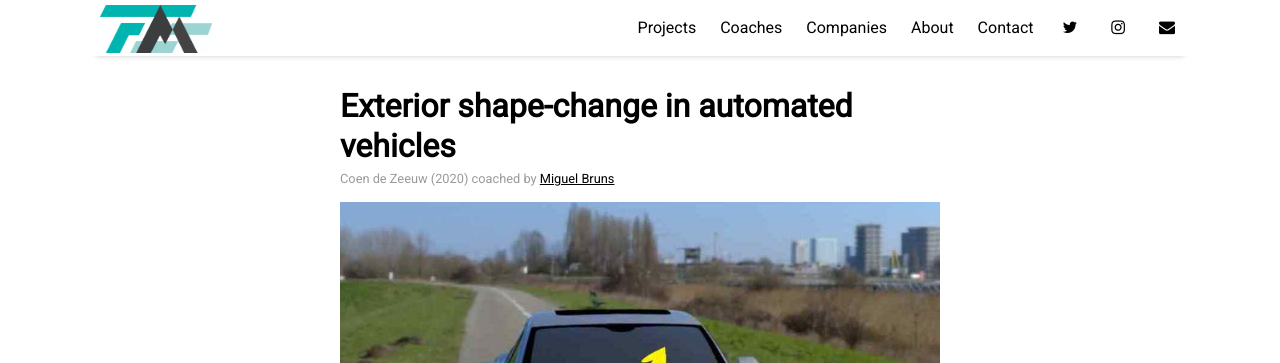
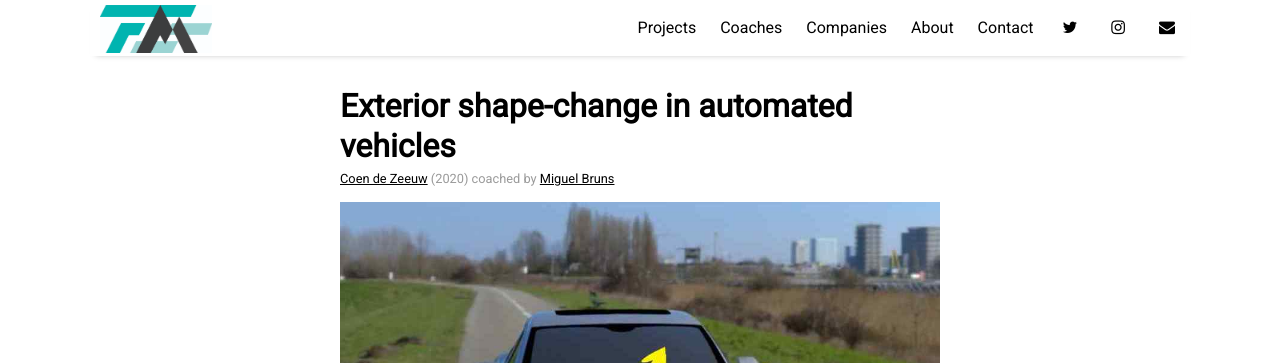
Before and after one commit to bazilinskyy/mobility-squad, a Jekyll site: the page built from _posts/2020-01-01-shapechange.md, in a window 1280 px wide and 900 px high. Shown: the top 363 px of the window. Built offline with Jekyll 4.4.1, drawn with Linux system fonts in a browser that asks for light colours; nearby versions of some CDN libraries; comment, search, counter and statistics services are not loaded; part of the change alters nothing that is shown.

```diff
--- a/_posts/2020-01-01-shapechange.md
+++ b/_posts/2020-01-01-shapechange.md
@@ -4,6 +4,7 @@ year: 2020
 title: "Exterior shape-change in automated vehicles"
 authors:
   - name: Coen de Zeeuw
+    website: https://www.linkedin.com/in/coendezeeuw/?originalSubdomain=nl
 coaches:
   - name: Miguel Bruns
     website: https://www.tue.nl/en/research/researchers/miguel-bruns
```
